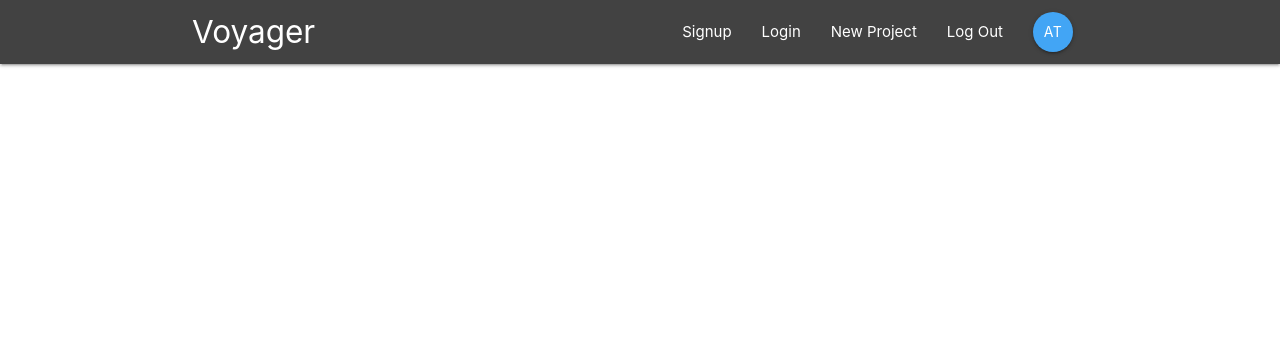
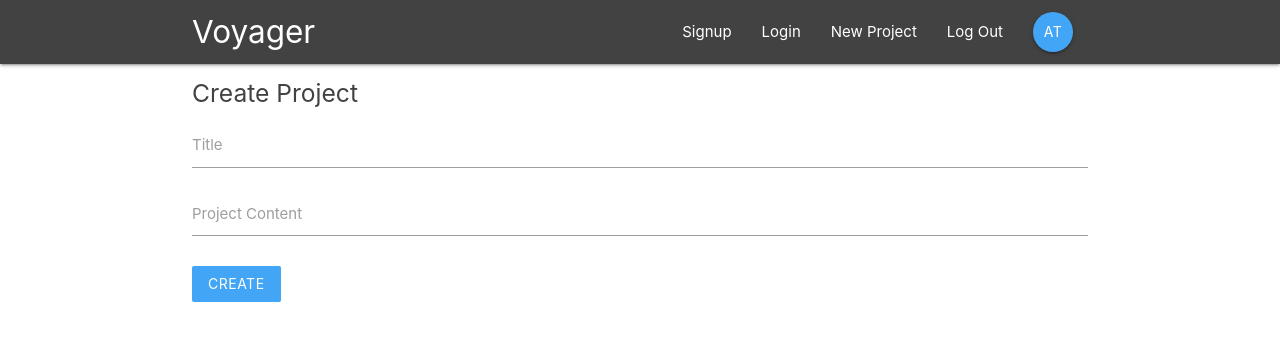
Before and after one commit to atesfay/Voyager, a React (Create React App) app: page /create in a window 1280 px wide. Shown: the top 340 px of the page. Built offline with nearby package versions, Linux system fonts and the light colour scheme.

Commit message:
Add Create Project Page

```diff
--- a/src/App.js
+++ b/src/App.js
@@ -5,6 +5,7 @@
 import ProjectDetails from './components/projects/ProjectDetails'
 import SignIn from './components/auth/SignIn';
 import SignUp from './components/auth/SignUp';
+import CreateProject from './components/projects/CreateProject';
 
 
 function App() {
@@ -17,6 +18,7 @@
           <Route path='/project/:id' component={ProjectDetails} />
           <Route path='/signin' component={SignIn}/>
           <Route path='/signup' component={SignUp}/>
+          <Route path='/create' component={CreateProject} />
 
         </Switch>
       </div>
--- /dev/null
+++ b/src/components/projects/CreateProject.js
@@ -0,0 +1,46 @@
+import React, { Component } from 'react'
+
+class CreateProject extends Component {
+
+    state = {
+        title: '',
+        content: ''
+    }
+
+    handleChange = (e) => {
+        // console.log(e)
+        this.setState({
+            [e.target.id]: e.target.value
+        })
+
+    }
+
+    handleSubmit = (e) => {
+        e.preventDefault();
+        console.log(this.state)
+    }
+
+    render() {
+        return (
+            <div className="container">
+                <form onSubmit={this.handleSubmit} className="white">
+                    <h5 className="grey-text text-darken-3">Create Project</h5>
+                    <div className="input-field">
+                        <label htmlFor="title">Title</label>
+                        <input type="text" id="title" onChange={this.handleChange} />
+                    </div>
+                    <div className="input-field">
+                        <label htmlFor="content">Project Content</label>
+                        <textarea id="content" className="materialize-textarea" onChange={this.handleChange}></textarea>
+
+                    </div>
+                    <div className="input-field">
+                        <button className="btn blue lighten-1 z-depth-0">Create</button>
+                    </div>
+                </form>
+            </div>
+        )
+    }
+}
+
+export default CreateProject
```
Also changed, not shown: src/components/projects/CreatProject.js (deleted).
